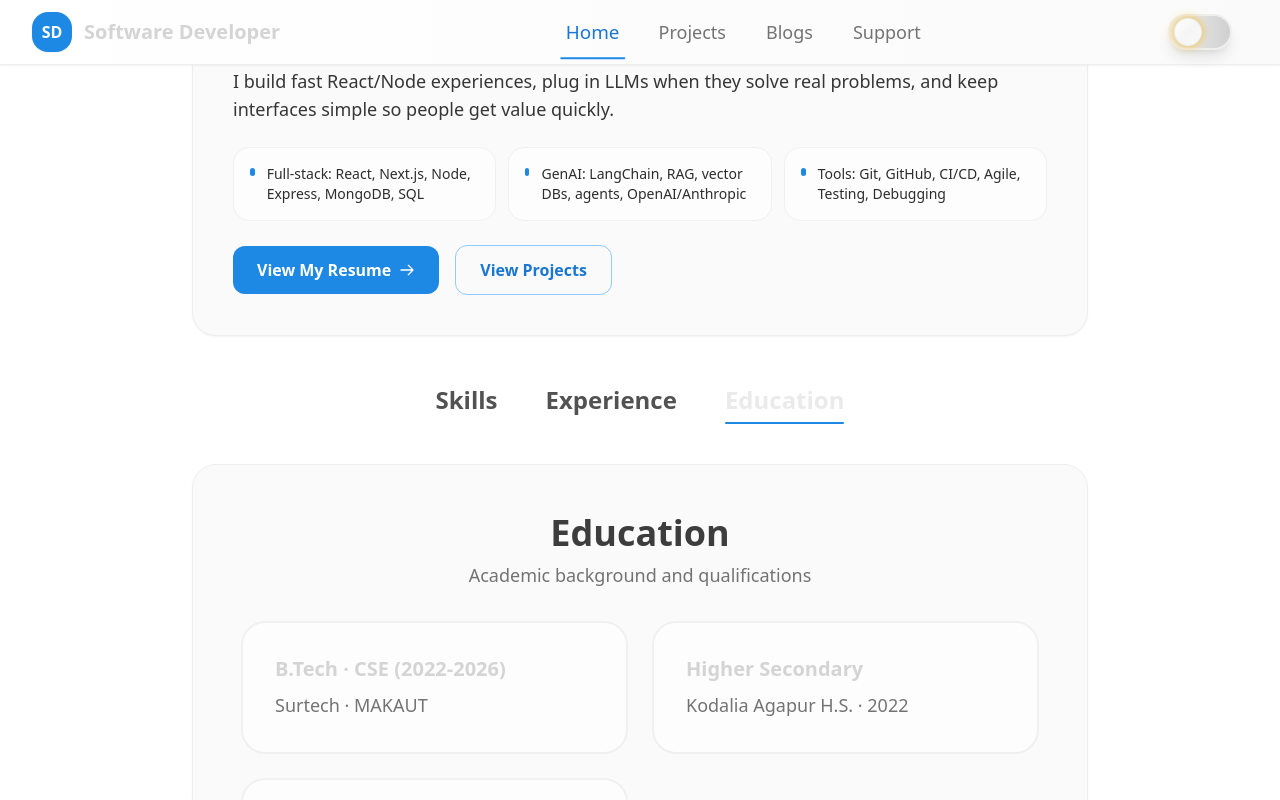
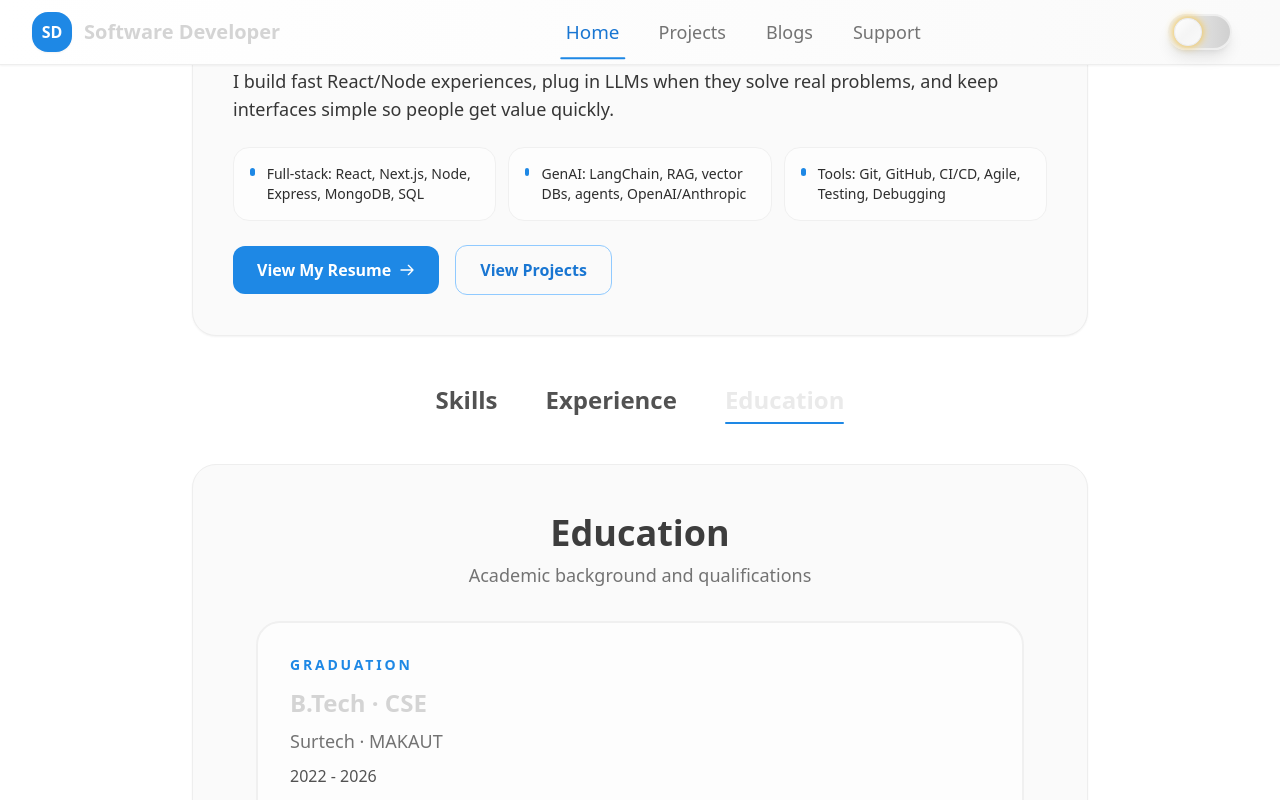
Before and after one commit to Soumyodeep-Dey/SD-portfolio, a React (Vite) app: page / in a window 1280 px wide. Both pictures are taken after a click on the button "Education". Shown: the part 487-1287 px from the top of the page. Built offline with nearby package versions, Linux system fonts and the light colour scheme.

Commit message:
update in edu

```diff
--- a/src/components/Home/Home.jsx
+++ b/src/components/Home/Home.jsx
@@ -305,18 +305,30 @@ function Home() {
                     Academic background and qualifications
                   </p>
                 </div>
-                <div className="grid md:grid-cols-2 gap-6">
+                <div className="flex flex-col gap-6 max-w-3xl mx-auto">
                   {[
-                    { degree: 'B.Tech · CSE (2022-2026)', institution: 'Surtech · MAKAUT' },
-                    { degree: 'Higher Secondary', institution: 'Kodalia Agapur H.S. · 2022' },
-                    { degree: 'Secondary', institution: 'Kodalia Agapur H.S. · 2020' },
+                    { label: 'Graduation', degree: 'B.Tech · CSE', institution: 'Surtech · MAKAUT', period: '2022 - 2026' },
+                    { label: '12th Board', degree: 'Higher Secondary', institution: 'Kodalia Agapur H.S.', period: '2022' },
+                    { label: '10th Board', degree: 'Secondary', institution: 'Kodalia Agapur H.S.', period: '2020' },
                   ].map((edu, index) => (
                     <div
                       key={index}
                       className="group relative rounded-3xl bg-light-150 dark:bg-dark-150 border-2 border-light-250 dark:border-dark-250 p-8 hover:border-primary-500 dark:hover:border-primary-400 hover:shadow-xl transition-all duration-300 transform hover:-translate-y-1"
                     >
-                      <p className="text-xl font-bold text-dark-900 dark:text-light-50 mb-2">{edu.degree}</p>
-                      <p className="text-lg text-dark-700 dark:text-light-300 leading-relaxed">{edu.institution}</p>
+                      <div className="mb-6">
+                        <p className="text-sm font-semibold uppercase tracking-[0.2em] text-primary-600 dark:text-primary-400 mb-3">
+                          {edu.label}
+                        </p>
+                        <h3 className="text-2xl font-bold text-dark-900 dark:text-light-50 mb-2">
+                          {edu.degree}
+                        </h3>
+                        <p className="text-lg text-dark-700 dark:text-light-300 leading-relaxed mb-2">
+                          {edu.institution}
+                        </p>
+                        <p className="text-base text-dark-600 dark:text-light-600 font-medium">
+                          {edu.period}
+                        </p>
+                      </div>
                     </div>
                   ))}
                 </div>
```
